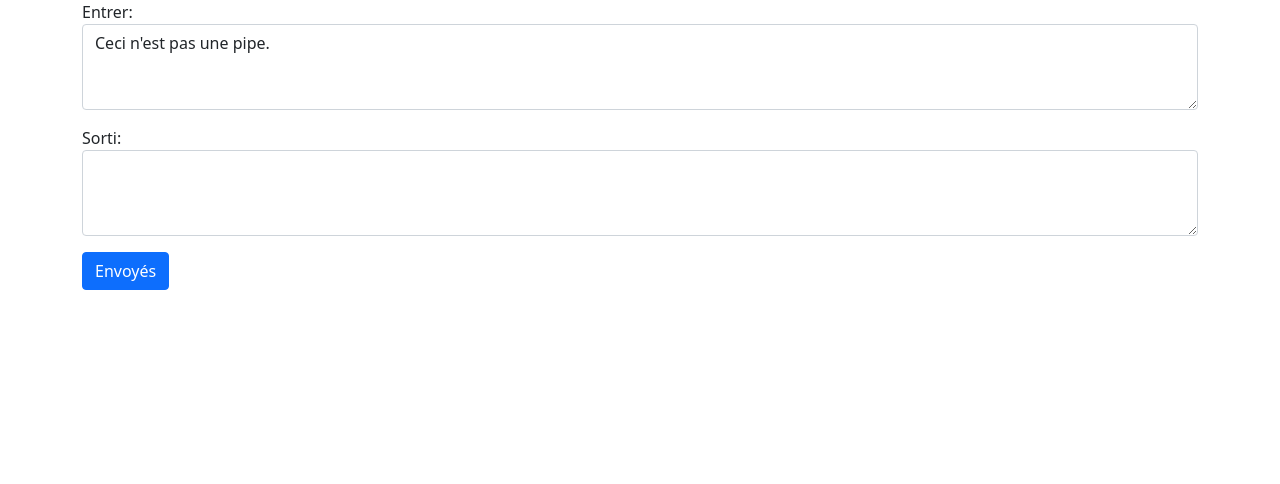
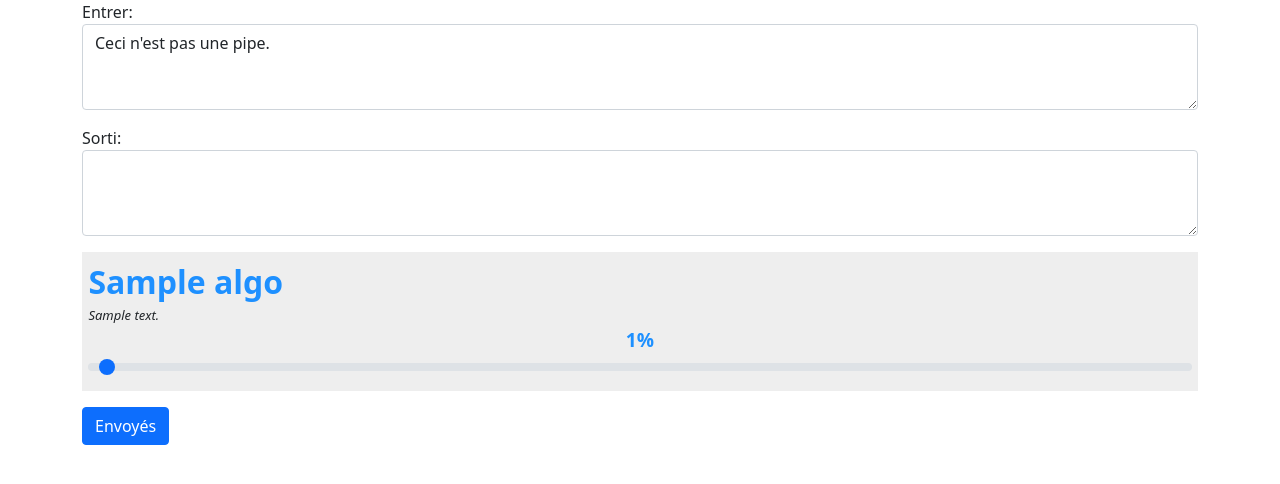
Before and after one commit to simark/boomer-ui, a FastAPI app: template boomer_ui/templates/index.html in a window 1280 px wide. Shown: the top 484 px of the page. Run offline with FastAPI, Linux system fonts and the light colour scheme; the template is opened without the code that fills it: most values are stand-ins (such as "Sample title", 1, 10 or a date in 2020).

Commit message:
Add algo configuration

```diff
--- a/boomer_ui/app.py
+++ b/boomer_ui/app.py
@@ -2,7 +2,8 @@ from fastapi import FastAPI, Request
 from fastapi.staticfiles import StaticFiles
 from fastapi.templating import Jinja2Templates
 from fastapi.responses import PlainTextResponse
-from boomer import boomer
+from boomer import boomer, algorithm_infos
+import json
 
 app = FastAPI()
 app.mount("/static", StaticFiles(directory="boomer_ui/static"), name="static")
@@ -11,13 +12,34 @@ templates = Jinja2Templates(directory="boomer_ui/templates")
 
 @app.get("/")
 async def root(request: Request):
-    return templates.TemplateResponse("index.html", {"request": request})
+    infos = algorithm_infos()
+
+    return templates.TemplateResponse(
+        "index.html", {"request": request, "algo_infos": infos}
+    )
 
 
 @app.get("/boomerify")
 async def boomerify(request: Request):
     text = request.query_params["text"]
-    return boomer(text)
+    cfg = json.loads(request.query_params["cfg"])
+
+    valid_names = {a.name for a in algorithm_infos()}
+    boomer_cfg = {}
+
+    for algo_name, algo_perc in cfg.items():
+        if algo_name not in valid_names:
+            raise RuntimeError(f"invalid algo name: {algo_name}")
+
+        algo_perc = int(algo_perc)
+
+        if algo_perc < 0 or algo_perc > 100:
+            raise RuntimeError("invalid algo percentage value")
+
+        algo_weights = [algo_perc, 100 - algo_perc]
+        boomer_cfg[algo_name] = algo_weights
+
+    return boomer(text, algo_cfgs=boomer_cfg)
 
 
 def main():
--- a/boomer_ui/templates/index.html
+++ b/boomer_ui/templates/index.html
@@ -12,11 +12,62 @@
         $(function () {
             $('#send-btn').click(async event => {
                 const text = $('#input-text').val();
-                const result = await $.get('boomerify', { text });
+
+                const algoCfgs = {};
+
+                $('.algo-container').each((idx, elem) => {
+                    const name = $(elem).find('.algo-name').first().text();
+                    const value = $(elem).find('.algo-range').first().val();
+                    algoCfgs[name] = value;
+                });
+
+                const result = await $.get('boomerify', { text, cfg: JSON.stringify(algoCfgs) });
                 $('#output-text').val(result);
             });
         });
+
+        $(function () {
+            const updateAlgoPercentage = (containerElem) => {
+                const percentage = $(containerElem).find('input').val();
+                $(containerElem).find('.percentage').text(percentage + "%");
+            };
+
+            $('.algo-container').each((idx, elem) => {
+                updateAlgoPercentage(elem);
+                $(elem).find('input').on('input', (event) => {
+                    updateAlgoPercentage(event.target.parentElement);
+                });
+            });
+        });
     </script>
+    <style>
+        .algo-name {
+            font-size: xx-large;
+            color: dodgerblue;
+            font-weight: bold;
+        }
+
+        .algo-container {
+            background-color: #eee;
+            padding: 0.4em;
+        }
+
+        .algo-container p {
+            margin-bottom: 0;
+        }
+
+        .algo-desc {
+            font-style: italic;
+            font-size: small;
+        }
+
+        .percentage {
+            text-align: center;
+            color: dodgerblue;
+            font-weight: bolder;
+            font-size: larger;
+        }
+    </style>
 
 </head>
 
@@ -31,6 +82,18 @@
             <label for="output-text">Sorti:</label>
             <textarea class="form-control" id="output-text" rows="3"></textarea>
         </div>
+        {% for algo in algo_infos %}
+        <div class="mb-3 algo-container">
+            <p class="algo-name">{{ algo.name }}</p>
+            <p class="algo-desc">{{ algo.description }}</p>
+            <p class="percentage"></p>
+            <p></p>
+            <input type="range" class="form-range algo-range" id="range-{{ algo.name }}"
+                value="{{ 100 * algo.default_configuration[0] // (algo.default_configuration[0] + algo.default_configuration[1]) }}">
+            </p>
+
+        </div>
+        {% endfor %}
         <button type="button" class="btn btn-primary" id="send-btn">Envoyés</button>
     </div>
 
```
